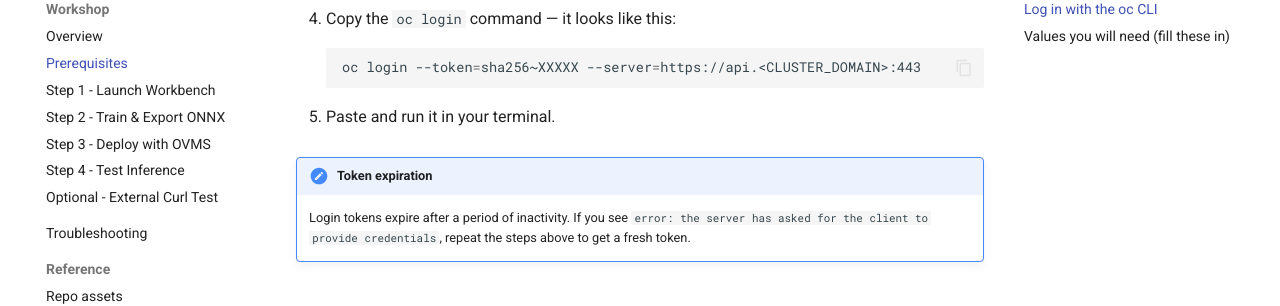
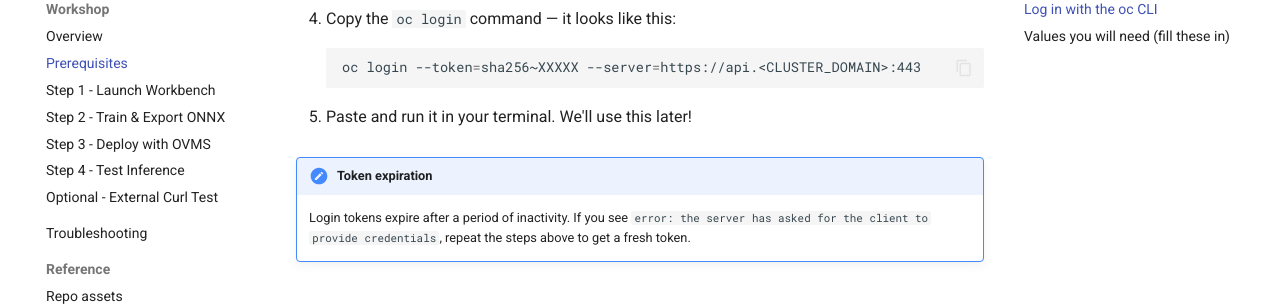
Before and after one commit to rh-aiservices-bu/hello-world-NN, an MkDocs documentation site: the page built from docs/lab/01-prereqs.md, in a window 1280 px wide and 900 px high, scrolled down 1168 px. Shown: the part 153-459 px from the top of the window. Built offline with MkDocs 1.6.1 and Material for MkDocs 9.7.7, drawn with Linux system fonts in a browser that asks for light colours; comment, search, counter and statistics services are not loaded.

````diff
--- a/docs/lab/01-prereqs.md
+++ b/docs/lab/01-prereqs.md
@@ -28,7 +28,7 @@ You need to authenticate the `oc` CLI with your cluster. To get your login token
     oc login --token=sha256~XXXXX --server=https://api.<CLUSTER_DOMAIN>:443
     ```
 
-5. Paste and run it in your terminal.
+5. Paste and run it in your terminal. We'll use this later!
 
 !!! note "Token expiration"
     Login tokens expire after a period of inactivity. If you see `error: the server has asked for the client to provide credentials`, repeat the steps above to get a fresh token.
````
